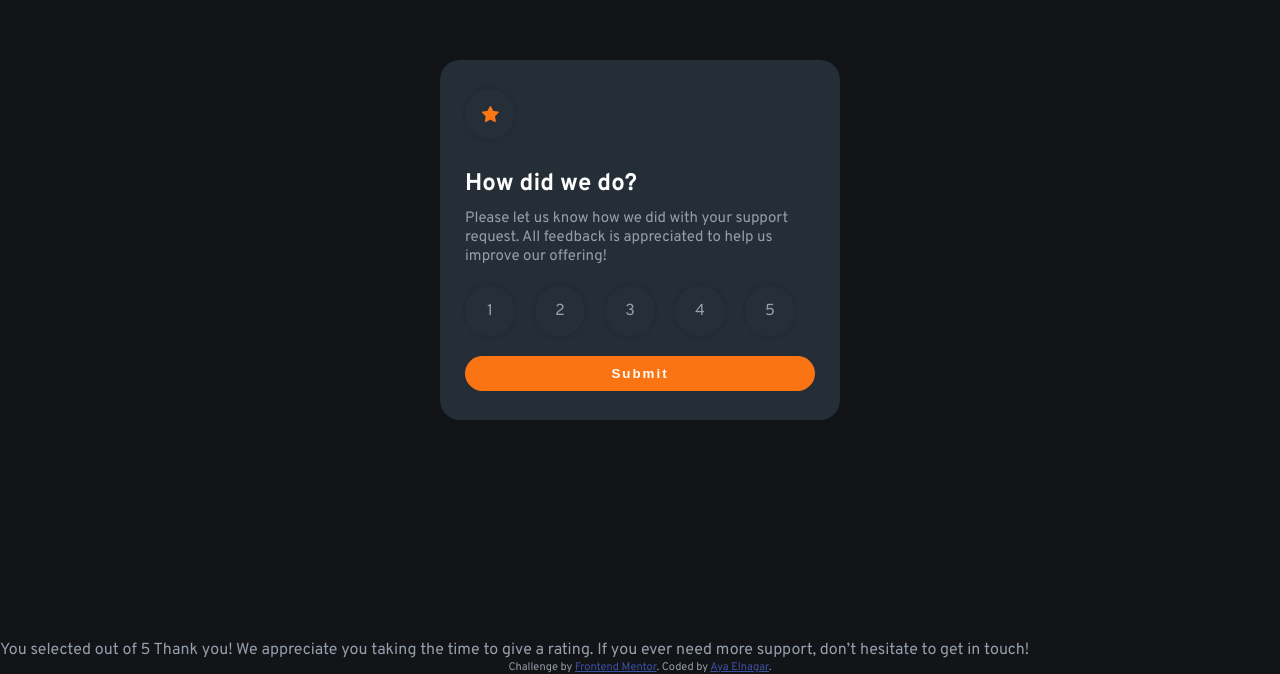
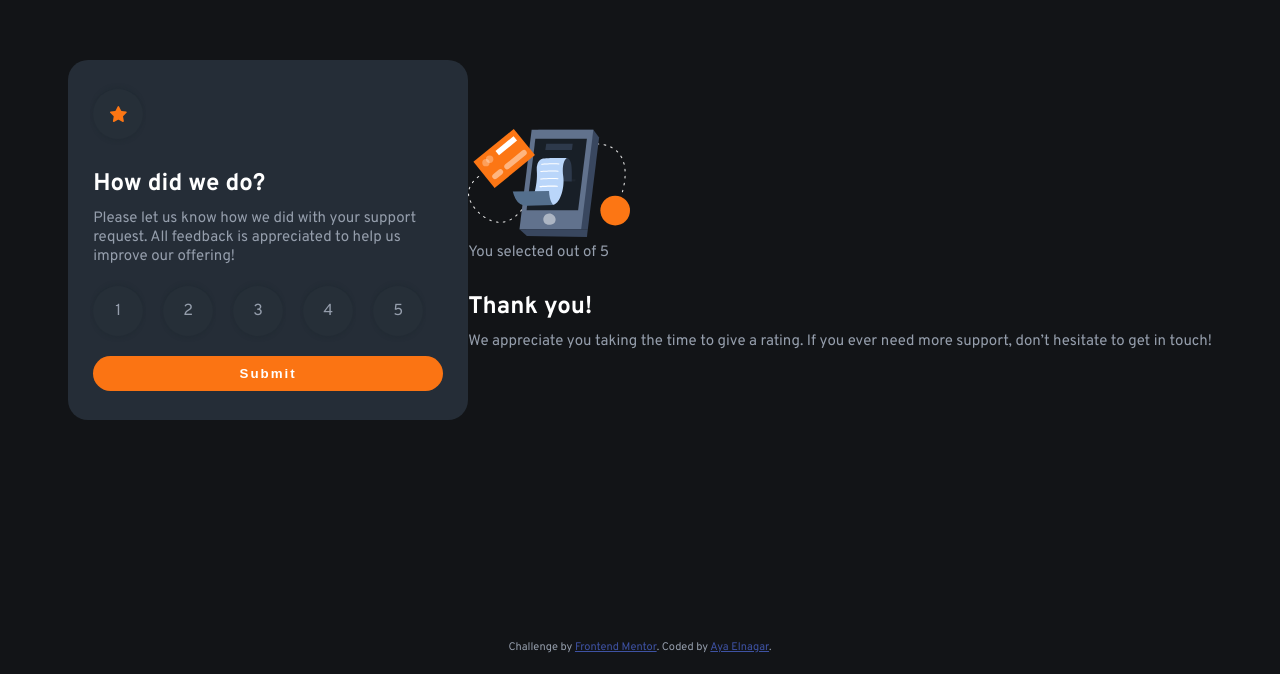
Before and after one commit to AyaElnagar767/Interactive-rating-component, a plain HTML site: page index.html in a window 1280 px wide. Shown: the part 160-834 px from the top of the page. Drawn offline with Linux system fonts and the light colour scheme.

Commit message:
Add thank you state section

```diff
--- a/index.html
+++ b/index.html
@@ -16,10 +16,13 @@
 </head>
 <body>
 
+
+  <main id="main">
+
     <!-- Rating state start -->
 
-  <main id="main">
     <section class="rating-container">
+
       <div class="img"><img src="images/icon-star.svg" alt="icon-star"></div>
 
       <h2>How did we do?</h2>
@@ -38,21 +41,31 @@
       </ul>
 
       <button class="submit">Submit</button>
+
     </section>
-  </main>
 
     <!-- Rating state end -->
 
     <!-- Thank you state start -->
 
-  You selected <!-- Add rating here --> out of 5
+    <section class="thank-you-container">
 
-  Thank you!
+      <div class="image"><img src="images/illustration-thank-you.svg" alt="thank you image"></div>
 
+      <p class="user-select">You selected <!-- Add rating here --> out of 5</p>
+
+      <h2>Thank you!</h2>
+
+      <p>
         We appreciate you taking the time to give a rating. If you ever need more support,
         don’t hesitate to get in touch!
+    </p>
+
+    </section>
 
     <!-- Thank you state end -->
+
+  </main>
 
 
   <div class="attribution">
```
Lines whose indentation alone changed are shown as unchanged.
